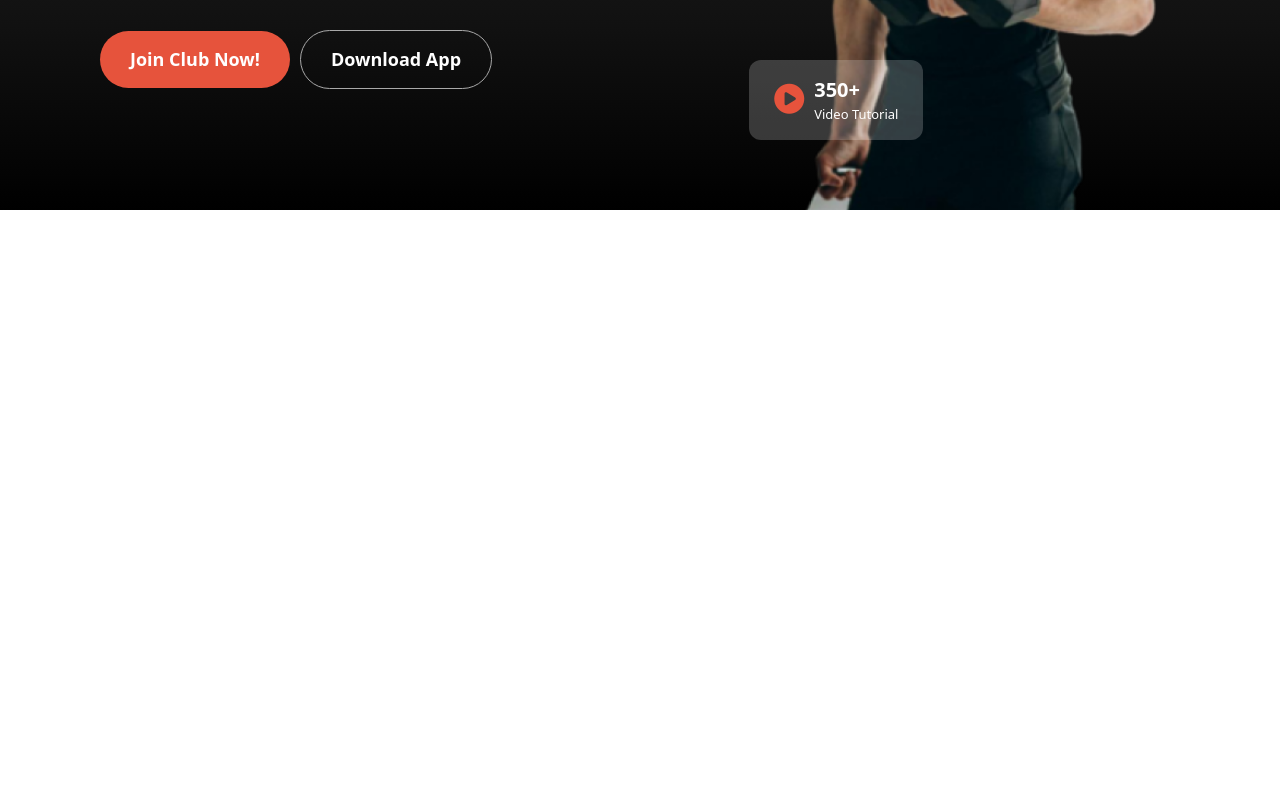
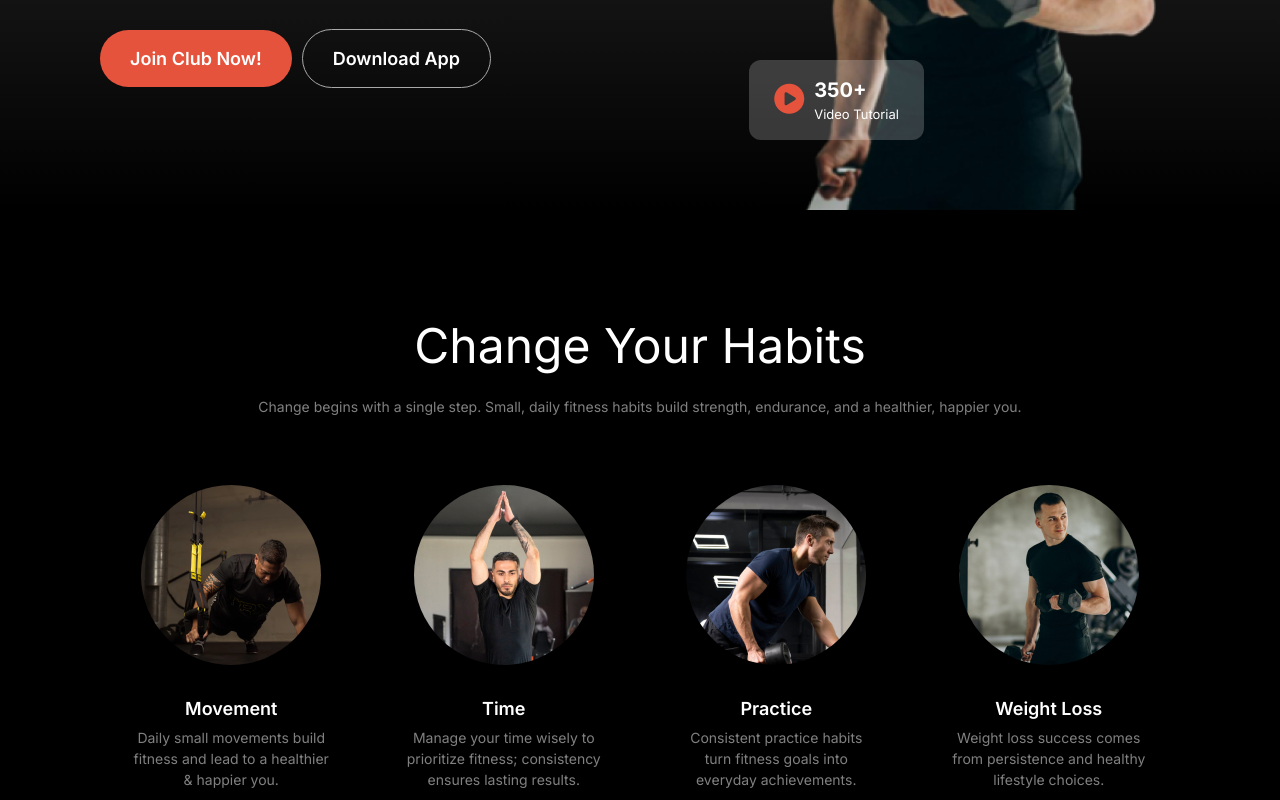
Before and after one commit to mrirakib04/landing-page-3, a React (Vite) app: page / in a window 1280 px wide. Shown: the part 527-1327 px from the top of the page. Before the commit the page ends 800 px from the top, so only its background shows below. Built offline with nearby package versions, Linux system fonts and the light colour scheme; a web font is replaced by a local one.

Commit message:
habits section added

```diff
--- a/src/App.css
+++ b/src/App.css
@@ -44,12 +44,14 @@ section {
 }
 .section-title {
   font-size: 48px;
+  color: #ffffff;
 }
 .section-info {
   font-size: 14px;
   color: rgba(255, 255, 255, 0.5);
   margin-top: 14px;
   margin-bottom: 58px;
+  font-weight: 400;
 }
 
 /* navbar */
@@ -160,3 +162,38 @@ header ul li a:hover {
 .workout h4 {
   font-size: 30px;
 }
+
+/* habits section */
+.habits {
+  text-align: center;
+}
+.habits-content {
+  display: grid;
+  grid-template-columns: repeat(4, 1fr);
+  gap: 50px;
+  margin-top: 58px;
+}
+.habits-image-content {
+  padding: 10px;
+  display: flex;
+  flex-direction: column;
+  justify-content: center;
+  align-items: center;
+}
+.habits-image img {
+  width: 180px;
+  height: 180px;
+  border-radius: 50%;
+  object-fit: cover;
+}
+.habits-image-content h4 {
+  font-size: 18px;
+  font-weight: 600;
+  margin-top: 30px;
+  color: #ffffff;
+}
+.habits-image-content p {
+  font-size: 14px;
+  color: rgba(255, 255, 255, 0.5);
+  margin-top: 5px;
+}
--- a/src/App.jsx
+++ b/src/App.jsx
@@ -1,9 +1,13 @@
 import "./App.css";
 import bannerPhoto from "./assets/images/banner-image.png";
+import hIMG1 from "./assets/images/image1.png";
+import hIMG2 from "./assets/images/image2.png";
+import hIMG3 from "./assets/images/image3.png";
+import hIMG4 from "./assets/images/image4.png";
 
 function App() {
   return (
-    <div className=".body-style">
+    <div className="body-style">
       {/* header */}
       <header>
         <nav>
@@ -69,6 +73,60 @@ function App() {
           </div>
         </div>
       </header>
+      <main>
+        {/* habits section */}
+        <section className="habits">
+          <div className="section-content">
+            <h2 className="section-title">Change Your Habits</h2>
+            <p className="section-info">
+              Change begins with a single step. Small, daily fitness habits
+              build strength, endurance, and a healthier, happier you.
+            </p>
+          </div>
+          <div className="habits-content">
+            <div className="habits-image-content">
+              <div className="habits-image">
+                <img src={hIMG1} alt="" />
+              </div>
+              <h4>Movement</h4>
+              <p>
+                Daily small movements build fitness and lead to a healthier &
+                happier you.
+              </p>
+            </div>
+            <div className="habits-image-content">
+              <div className="habits-image">
+                <img src={hIMG2} alt="" />
+              </div>
+              <h4>Time</h4>
+              <p>
+                Manage your time wisely to prioritize fitness; consistency
+                ensures lasting results.
+              </p>
+            </div>
+            <div className="habits-image-content">
+              <div className="habits-image">
+                <img src={hIMG3} alt="" />
+              </div>
+              <h4>Practice</h4>
+              <p>
+                Consistent practice habits turn fitness goals into everyday
+                achievements.
+              </p>
+            </div>
+            <div className="habits-image-content">
+              <div className="habits-image">
+                <img src={hIMG4} alt="" />
+              </div>
+              <h4>Weight Loss</h4>
+              <p>
+                Weight loss success comes from persistence and healthy lifestyle
+                choices.
+              </p>
+            </div>
+          </div>
+        </section>
+      </main>
     </div>
   );
 }
```
